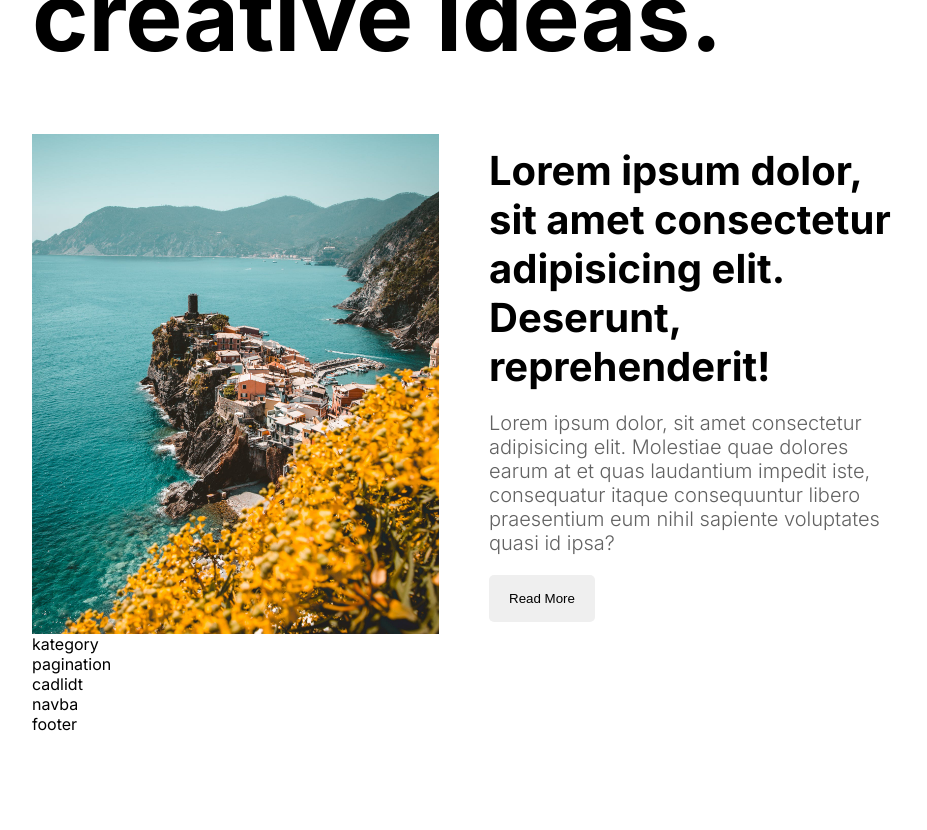
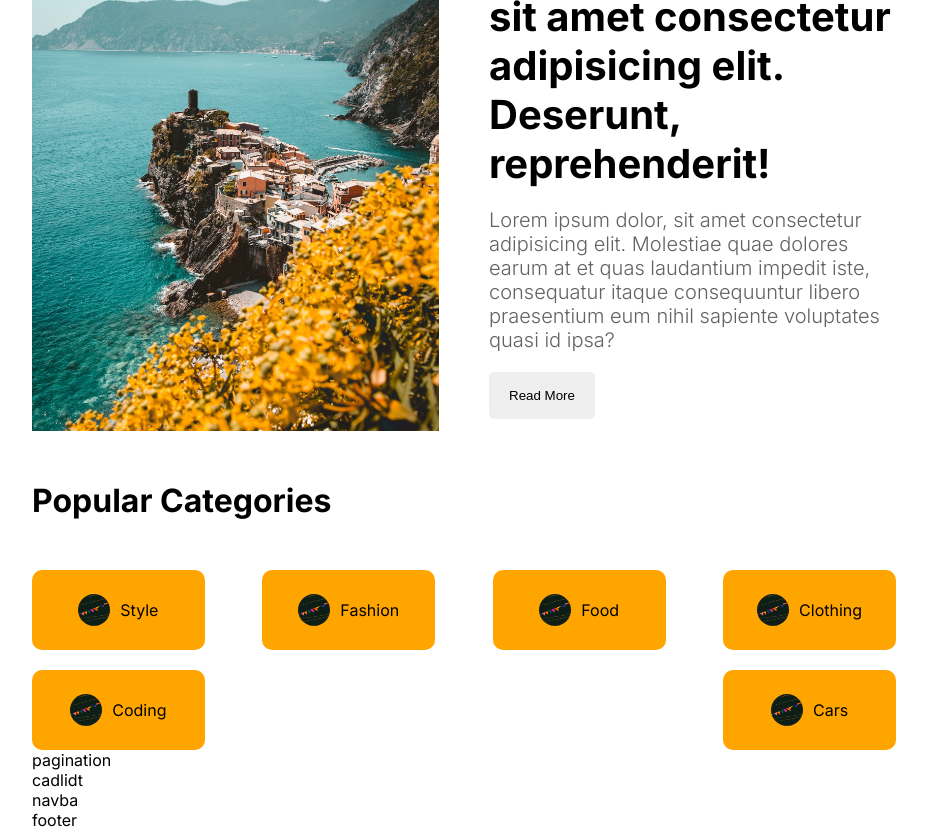
Before and after one commit to king-luvaha/blog-app, a Next.js app: page / in a window 1280 px wide. Shown: the part 520-1350 px from the top of the page, without its empty margins (176-1103 px from the left). Before the commit the page ends 1254 px from the top, so only its background shows below. Built offline with nearby package versions, Linux system fonts and the light colour scheme.

Commit message:
Blog App Category Component  Design

```diff
--- a/src/components/categoryList/CategoryList.jsx
+++ b/src/components/categoryList/CategoryList.jsx
@@ -1,10 +1,79 @@
 import React from 'react'
 import styles from "./categoryList.module.css"
+import Image from 'next/image'
+import Link from 'next/link'
 
 const CategoryList = () => {
   return (
     <div className={styles.container}>
-      kategory
+      <h1 className={styles.title}>Popular Categories</h1>
+      <div className={styles.categories}>
+        <Link href="/blog?cat=style" className={`${styles.category} ${styles.style}`}>
+          <Image
+            src="/style.png"
+            alt=""
+            width={32}
+            height={32}
+            className={styles.image}
+          />
+          style
+        </Link>
+
+        <Link href="/blog?cat=style" className={`${styles.category} ${styles.fashion}`}>
+          <Image
+            src="/style.png"
+            alt=""
+            width={32}
+            height={32}
+            className={styles.image}
+          />
+          fashion
+        </Link>
+
+        <Link href="/blog?cat=style" className={`${styles.category} ${styles.food}`}>
+          <Image
+            src="/style.png"
+            alt=""
+            width={32}
+            height={32}
+            className={styles.image}
+          />
+          food
+        </Link>
+
+        <Link href="/blog?cat=style" className={`${styles.category} ${styles.clothing}`}>
+          <Image
+            src="/style.png"
+            alt=""
+            width={32}
+            height={32}
+            className={styles.image}
+          />
+          clothing
+        </Link>
+
+        <Link href="/blog?cat=style" className={`${styles.category} ${styles.coding}`}>
+          <Image
+            src="/style.png"
+            alt=""
+            width={32}
+            height={32}
+            className={styles.image}
+          />
+          coding
+        </Link>
+
+        <Link href="/blog?cat=style" className={`${styles.category} ${styles.style}`}>
+          <Image
+            src="/style.png"
+            alt=""
+            width={32}
+            height={32}
+            className={styles.image}
+          />
+          cars
+        </Link>
+      </div>
     </div>
   )
 }
--- a/src/components/categoryList/categoryList.module.css
+++ b/src/components/categoryList/categoryList.module.css
@@ -0,0 +1,78 @@
+.container{
+
+}
+
+.title{
+    margin: 50px 0px;
+}
+
+.categories{
+    display: flex;
+    flex-wrap: wrap;
+    justify-content: space-between;
+    gap: 20px;
+}
+
+.category{
+    display: flex;
+    align-items: center;
+    gap: 10px;
+    text-transform: capitalize;
+    width: 15%;
+    height: 80px;
+    justify-content: center;
+    border-radius: 10px;
+}
+
+.category.style {
+    background-color: orange;
+}
+
+.category.fashion {
+    background-color: orange;
+}
+
+.category.food {
+    background-color: orange;
+}
+
+.category.clothing {
+    background-color: orange;
+}
+
+.category.coding {
+    background-color: orange;
+}
+
+.category.cars {
+    background-color: orange;
+}
+
+
+.image{
+    border-radius: 50%;
+}
+
+@media screen and (max-width: 1280px) {
+    .category {
+        width: 20%;
+    }
+}
+
+@media screen and (max-width: 1024px) {
+    .category {
+        width: 25%;
+    }
+}
+
+@media screen and (max-width: 768px) {
+    .category {
+        width: 45%;
+    }
+}
+
+@media screen and (max-width: 640px) {
+    .category {
+        width: 100%;
+    }
+}
--- a/src/components/featured/Featured.jsx
+++ b/src/components/featured/Featured.jsx
@@ -6,12 +6,12 @@
   return (
     <div className={styles.container}>
       <h1 className={styles.title}>
-        <b>Hey, blogger here! Discover my stories and creative ideas.</b>
+        <b>Hey, blogger here!</b> Discover my stories and creative ideas.
       </h1>
 
       <div className={styles.post}>
         <div className={styles.imgContainer}>
-          <Image src="/p1.jpeg" alt="" fill className={StyleSheet.image} />
+          <Image src="/p1.jpeg" alt="" fill className={styles.image} />
         </div>
 
         <div className={styles.textContainer}>
--- a/src/components/featured/featured.module.css
+++ b/src/components/featured/featured.module.css
@@ -47,3 +47,31 @@
     border-radius: 5px;
     width: max-content;
 }
+
+@media screen and (max-width: 1280px) {
+    .title {
+        font-size: 72px;
+    }
+}
+
+@media screen and (max-width: 1024px) {
+    .title {
+        font-size: 64px;
+    }
+
+    .imgContainer {
+        display: none;
+    }
+}
+
+@media screen and (max-width: 768px) {
+    .title {
+        font-size: 48px;
+    }
+}
+
+@media screen and (max-width: 640px) {
+    .title {
+        font-size: 36px;
+    }
+}
```
